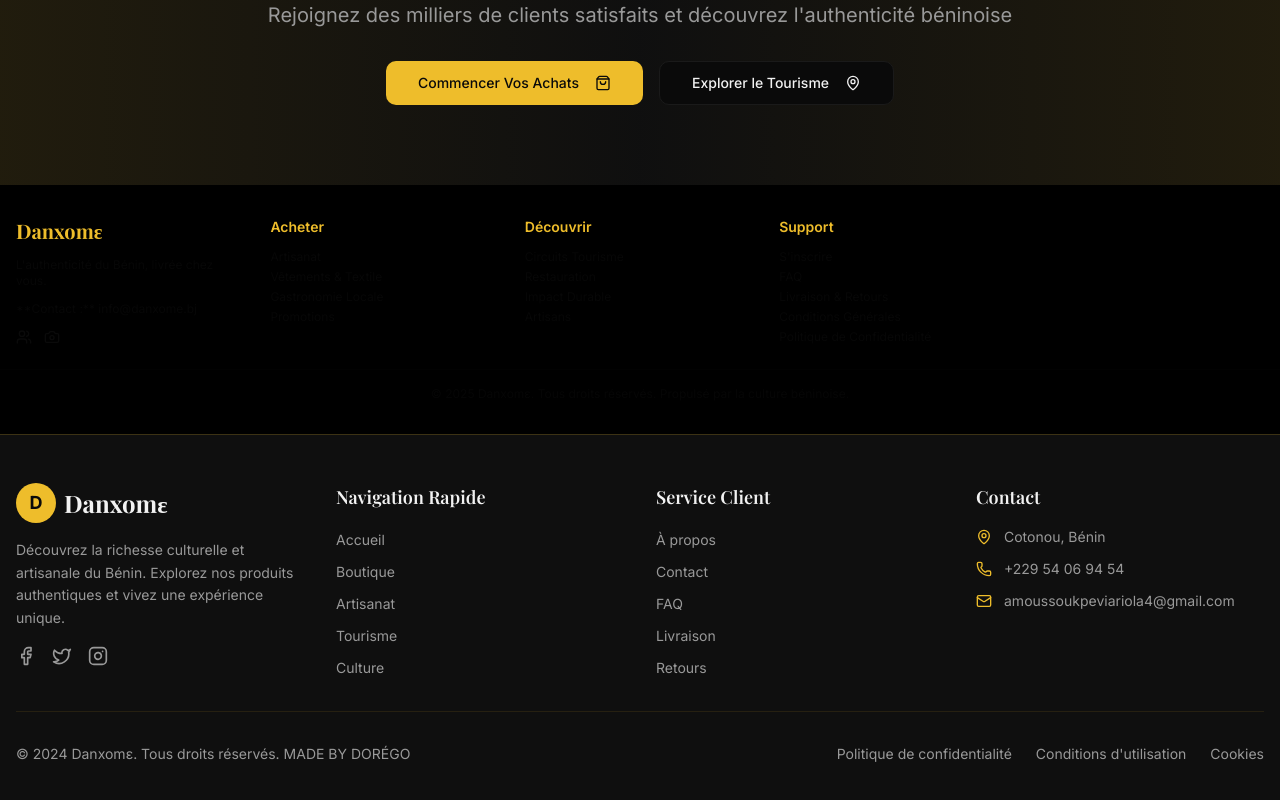
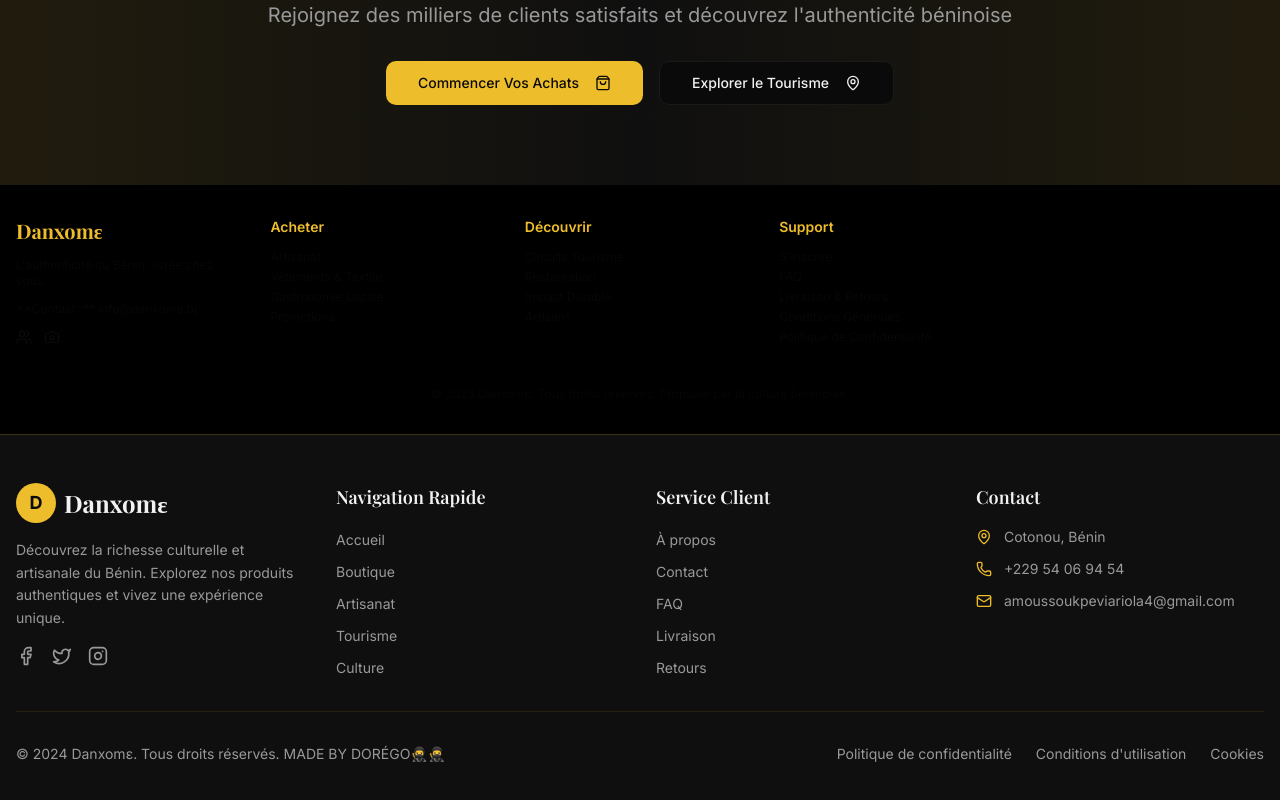
Before and after one commit to ariola208/GB-T-, a React (Vite) app: page / in a window 1280 px wide. Shown: the part 3184-3984 px from the top of the page. Built offline with nearby package versions, Linux system fonts and the light colour scheme.

Commit message:
Update Footer.tsx

```diff
--- a/client/components/Footer.tsx
+++ b/client/components/Footer.tsx
@@ -151,7 +151,7 @@ export default function Footer() {
         {/* Bottom Bar */}
         <div className="border-t border-gbeto-gold/10 mt-8 pt-8 flex flex-col md:flex-row justify-between items-center">
           <p className="text-muted-foreground text-sm mb-4 md:mb-0">
-            © 2024 Danxomɛ. Tous droits réservés. MADE BY DORÉGO
+            © 2024 Danxomɛ. Tous droits réservés. MADE BY DORÉGO🥷🥷
           </p>
           <div className="flex space-x-6 text-sm">
             <Link to="/privacy" className="text-muted-foreground hover:text-gbeto-gold transition-colors">
```
